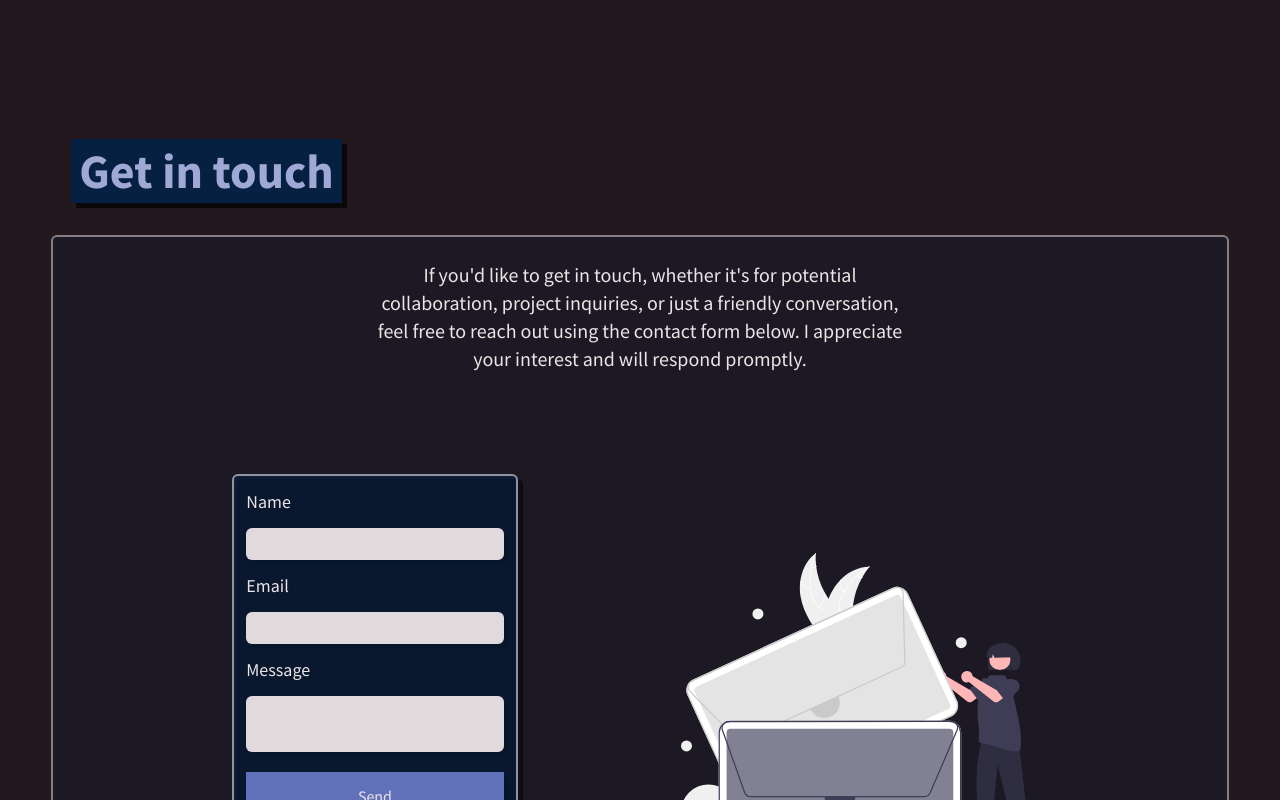
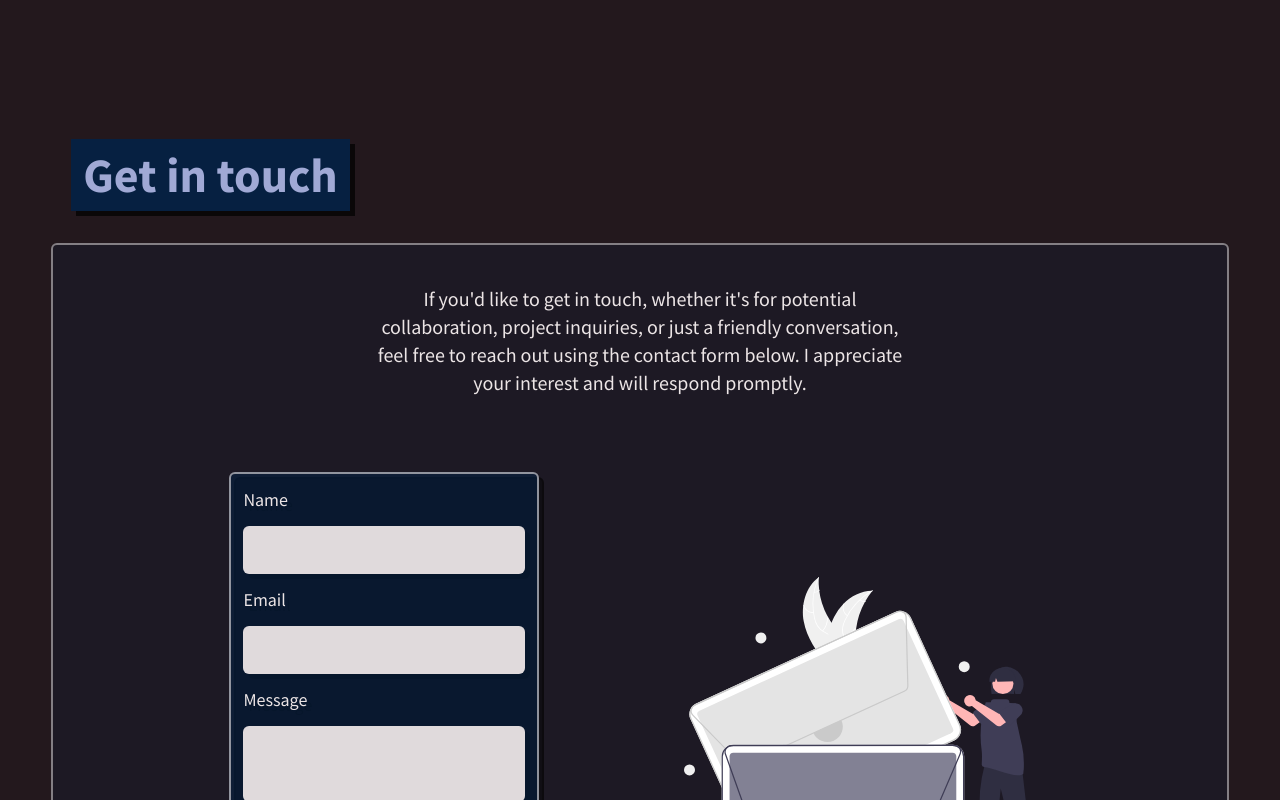
Before and after one commit to Kutimo/v4-Portfolio, a React (Vite) app: page / in a window 1280 px wide. Shown: the part 2600-3400 px from the top of the page. Built offline with nearby package versions, Linux system fonts and the light colour scheme; a web font is replaced by a local one.

Commit message:
add larger fonts for contact form fields, and changed size of container

```diff
--- a/src/components/ContactForm.tsx
+++ b/src/components/ContactForm.tsx
@@ -43,26 +43,26 @@ export const ContactForm = () => {
     <form
       ref={form}
       onSubmit={sendEmail}
-      className="mx-4 mt-10 flex w-2/3 flex-col gap-3 rounded-md border-2 border-white/60 bg-dark-accent/60 p-3 font-sans text-white drop-shadow-lg-black md:mx-2 md:w-1/4"
+      className="mx-4 mt-10 flex w-[310px] flex-col gap-3 rounded-md border-2 border-white/60 bg-dark-accent/60 p-3 font-sans text-white drop-shadow-lg-black md:mx-2 "
     >
       <label className="text-lg">Name</label>
       <input
         type="text"
         name="user_name"
-        className="rounded-md bg-white/95 p-1 text-black"
+        className="rounded-md text-lg bg-white/95 p-[10px] text-black"
         required
       />
       <label className="text-lg">Email</label>
       <input
         type="email"
         name="user_email"
-        className="rounded-md bg-white/95 p-1 text-black"
+        className="rounded-md text-lg bg-white/95 p-[10px] text-black"
         required
       />
       <label className="text-lg">Message</label>
       <textarea
         name="message"
-        className="resize-none rounded-md bg-white/95 p-1 text-black"
+        className="resize-none text-lg rounded-md bg-white/95 p-[10px] text-black"
         required
       />
       <button
--- a/src/pages/home/sections/Contact.tsx
+++ b/src/pages/home/sections/Contact.tsx
@@ -4,11 +4,11 @@ import contact_illustration from "$svg/illustrations/contact_illustration.svg"
 export default function Contact() {
   return (
     <section id="contact" className="mt-10 ">
-      <h3 className="mx-5 w-fit bg-dark-accent p-2 font-sans text-3xl font-bold text-light-shade-100 drop-shadow-lg-black md:text-5xl">
+      <h3 className="mx-5 w-fit bg-dark-accent p-3 font-sans text-3xl font-bold text-light-shade-100 drop-shadow-lg-black md:text-5xl">
         Get in touch
       </h3>
 
-      <div className="mt-8 flex flex-col flex-wrap items-center gap-3 rounded-md border-2 border-white/50 bg-dark-accent/20 p-4">
+      <div className="mt-8 flex flex-col flex-wrap items-center gap-3 rounded-md border-2 border-white/50 bg-dark-accent/20 p-8">
         <p className="md:w-[55ch] p-2 text-center text-lg text-white md:text-xl">
           If you&apos;d like to get in touch, whether it&apos;s for potential collaboration, project
           inquiries, or just a friendly conversation, feel free to reach out using the
```
